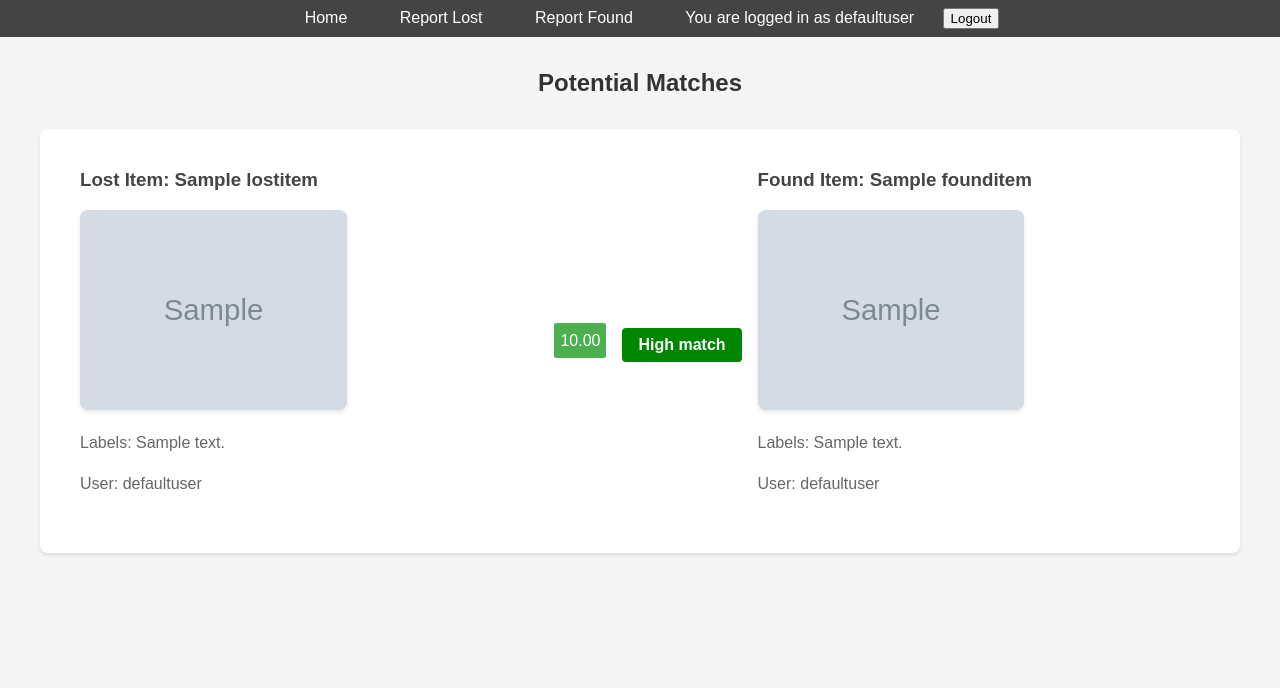
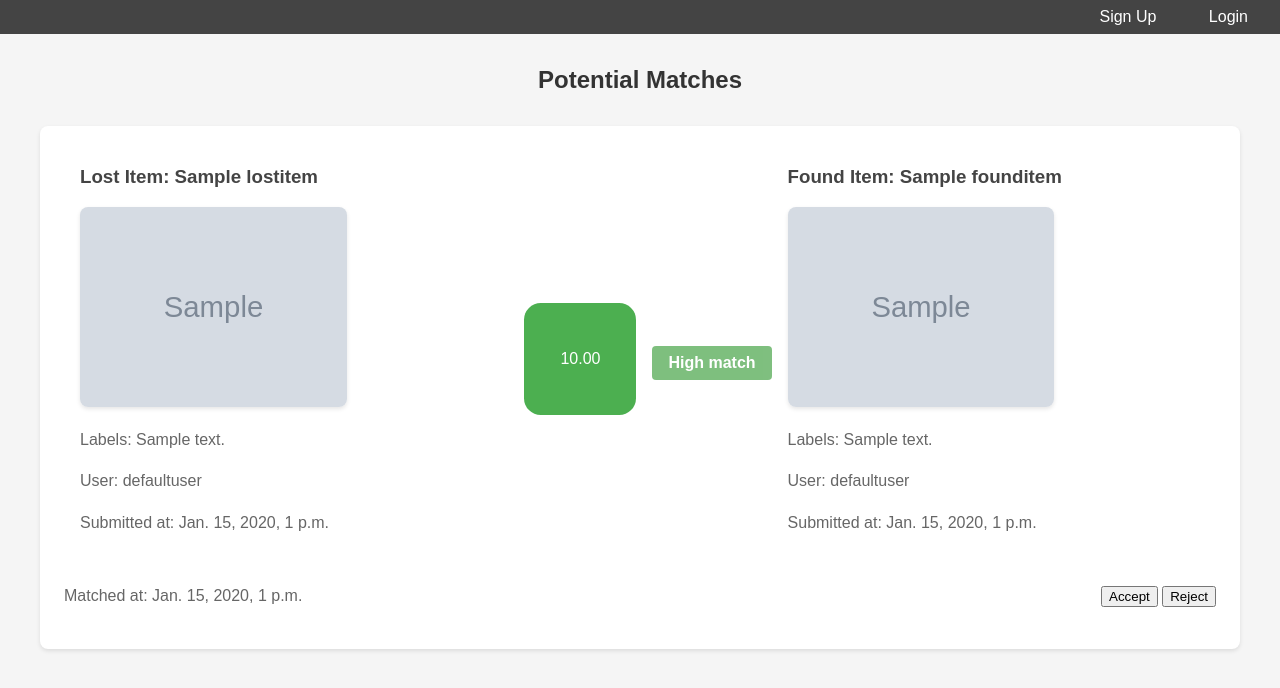
Before and after one commit to TaffCodes/FavouriteMistake, a Django app: page /dashboard/ in a window 1280 px wide. Shown: the part 112-800 px from the top of the page. Run offline with Django 5.2, Linux system fonts and the light colour scheme; a user stored in the database is signed in; data comes from the database, SQL or seed files in the repository; tables that the repository leaves empty hold one stand-in row (values such as "Sample post"); grey boxes marked "Sample" are stand-in pictures.

Commit message:
Add match status management; implement update_match_status view and AJAX handling

```diff
--- a/config/urls.py
+++ b/config/urls.py
@@ -18,7 +18,7 @@ from django.contrib import admin
 from django.urls import path, include
 from django.conf import settings
 from django.conf.urls.static import static
-from lost_found_app.views import signup, hello_world, hello_world_api, home, profile, report_lost_item, report_found_item, item_details, dashboard
+from lost_found_app.views import signup, hello_world, hello_world_api, home, profile, report_lost_item, report_found_item, item_details, dashboard, update_match_status
 
 urlpatterns = [
     path('accounts/', include('django.contrib.auth.urls')),
@@ -32,5 +32,6 @@ urlpatterns = [
     path('report-found/', report_found_item, name='report_found'),
     path('item-details/<uuid:id>/', item_details, name='item_details'),
     path('dashboard/', dashboard, name='dashboard'),
+    path("update-match-status/", update_match_status, name="update_match_status"),
 
 ] + static(settings.MEDIA_URL, document_root=settings.MEDIA_ROOT)
--- a/lost_found_app/admin.py
+++ b/lost_found_app/admin.py
@@ -12,7 +12,7 @@ class EmailLogAdmin(admin.ModelAdmin):
 class ItemMatchAdmin(admin.ModelAdmin):
     list_display = ('lost_item', 'found_item', 'match_score', 'created_at', 'match_level')
     search_fields = ('lost_item__name', 'found_item__name')
-    list_filter = ('match_score', 'created_at')
+    list_filter = ('match_score', 'created_at', 'status')
 
     def match_level(self, obj):
         if obj.match_score > 0.6:
--- a/lost_found_app/models.py
+++ b/lost_found_app/models.py
@@ -52,10 +52,20 @@ class FoundItem(models.Model):
         return f"RF-{str(self.uuid)[:4]}"
 
 class ItemMatch(models.Model):
+    STATUS_CHOICES = [
+        ('pending', 'Pending'),
+        ('accepted', 'Accepted'),
+        ('rejected', 'Rejected'),
+    ]
+
     lost_item = models.ForeignKey(LostItem, on_delete=models.CASCADE)
     found_item = models.ForeignKey(FoundItem, on_delete=models.CASCADE)
     match_score = models.FloatField()
     created_at = models.DateTimeField(auto_now_add=True)
+    status = models.CharField(max_length=10, choices=STATUS_CHOICES, default='pending')
+
+    def __str__(self):
+        return f"Match: {self.lost_item} - {self.found_item} ({self.get_status_display()})"
 
     class Meta:
         unique_together = ('lost_item', 'found_item')
--- a/lost_found_app/templates/dashboard.html
+++ b/lost_found_app/templates/dashboard.html
@@ -20,7 +20,7 @@
         .nav {
             background-color: #444;
             padding: 0.5rem;
-            text-align: center;
+            text-align: right;
         }
 
         .nav a {
@@ -63,9 +63,9 @@
             background: #4CAF50;
             color: white;
             padding: 1rem;
-            border-radius: 5%;
-            width: 20px;
-            height:3px;
+            border-radius: 15%;
+            width: 80px;
+            height: 80px;
             display: flex;
             align-items: center;
             justify-content: center;
@@ -81,11 +81,11 @@
             font-weight: bold;
             color: white;
             margin-top: 0.5rem;
-            opacity: 1;
+            opacity: 0.5;
         }
 
         .high-match {
-            background-color: #008600;
+            background-color: green;
         }
 
         .medium-match {
@@ -132,20 +132,36 @@
             }
         }
     </style>
+    <script src="https://code.jquery.com/jquery-3.6.0.min.js"></script>
+    <script>
+        $(document).ready(function() {
+            $('.update-status-form').on('submit', function(event) {
+                event.preventDefault();
+                var form = $(this);
+                var status = $(document.activeElement).val(); // Get the value of the clicked button
+                var data = form.serialize() + '&status=' + status; // Append the status to the serialized data
+                $.ajax({
+                    type: 'POST',
+                    url: form.attr('action'),
+                    data: data,
+                    success: function(response) {
+                        alert(response.success);
+                    },
+                    error: function(response) {
+                        alert(response.responseJSON.error);
+                    }
+                });
+            });
+        });
+    </script>
 </head>
 <body>
     <div class="header">
         <h1>Smart Lost and Found Platform</h1>
     </div>
     <div class="nav">
-        <a href="{% url 'hello_world' %}">Home</a>
-        <a href="{% url 'report_lost' %}">Report Lost</a>
-        <a href="{% url 'report_found' %}">Report Found</a>
-        <a href="{% url 'profile' %}">You are logged in as {{user.username }}</a>
-        <form method="post" action="{% url 'logout' %}" style="display: inline;">
-            {% csrf_token %}
-            <button type="submit">Logout</button>
-        </form>
+        <a href="{% url 'signup' %}">Sign Up</a>
+        <a href="{% url 'login' %}">Login</a>
     </div>
 
     <div class="matches">
@@ -156,7 +172,8 @@
                 <h3>Lost Item: {{ match.lost_item.name }}</h3>
                 <img src="{{ match.lost_item.image.url }}" alt="Lost item">
                 <p>Labels: {{ match.lost_item.vision_labels }}</p>
-                <p> User: {{ match.lost_item.user.username }}</p>
+                <p>User: {{ match.lost_item.user.username }}</p>
+                <p>Submitted at: {{ match.lost_item.reported_at }}</p>
             </div>
             <div class="match-score">
                 {{ match.match_score|floatformat:2 }}
@@ -168,7 +185,19 @@
                 <h3>Found Item: {{ match.found_item.name }}</h3>
                 <img src="{{ match.found_item.image.url }}" alt="Found item">
                 <p>Labels: {{ match.found_item.vision_labels }}</p>
-                <p> User: {{ match.found_item.user.username }}</p>
+                <p>User: {{ match.found_item.user.username }}</p>
+                <p>Submitted at: {{ match.found_item.reported_at }}</p>
+            </div>
+            <div class="match-timestamp">
+                <p>Matched at: {{ match.created_at }}</p>
+            </div>
+            <div class="match-actions">
+                <form class="update-status-form" action="{% url 'update_match_status' %}" method="post">
+                    {% csrf_token %}
+                    <input type="hidden" name="match_id" value="{{ match.id }}">
+                    <button type="submit" name="status" value="accepted">Accept</button>
+                    <button type="submit" name="status" value="rejected">Reject</button>
+                </form>
             </div>
         </div>
         {% empty %}
--- a/lost_found_app/views.py
+++ b/lost_found_app/views.py
@@ -15,6 +15,8 @@ from google.cloud import vision
 import time
 from google.api_core.exceptions import ServiceUnavailable
 from .notifications import notify_users
+from django.http import JsonResponse
+
 
 
 
@@ -158,3 +160,25 @@ def dashboard(request):
         else:
             match.level = 'Low match'
     return render(request, 'dashboard.html', {'matches': matches})
+
+
+
+@api_view(['POST'])
+def update_match_status(request):
+    if request.method == "POST":
+        match_id = request.POST.get("match_id")
+        status = request.POST.get("status")
+
+        # Debugging: Log the received data
+        print(f"Received match_id: {match_id}, status: {status}")
+
+        if status not in ["accepted", "rejected"]:
+            return JsonResponse({"error": "Invalid status selected."}, status=400)
+
+        try:
+            match = ItemMatch.objects.get(id=match_id)
+            match.status = status
+            match.save()
+            return JsonResponse({"success": f"Match {match_id} updated to {status}."})
+        except ItemMatch.DoesNotExist:
+            return JsonResponse({"error": "Match not found."}, status=404)
```
Also changed, not shown: lost_found_app/matching.py (+46 -15 lines), lost_found_app/migrations/0008_itemmatch_status.py (added).
